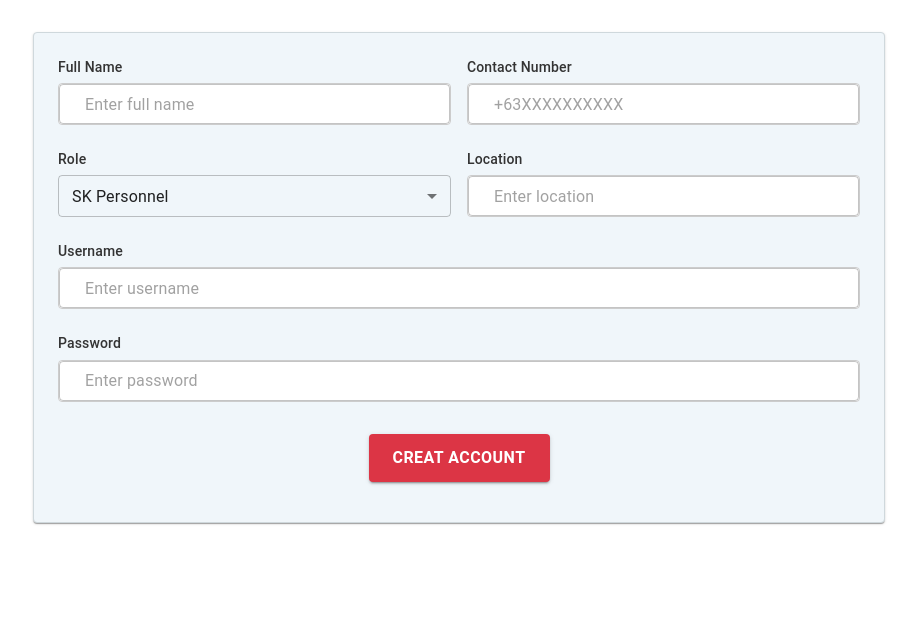
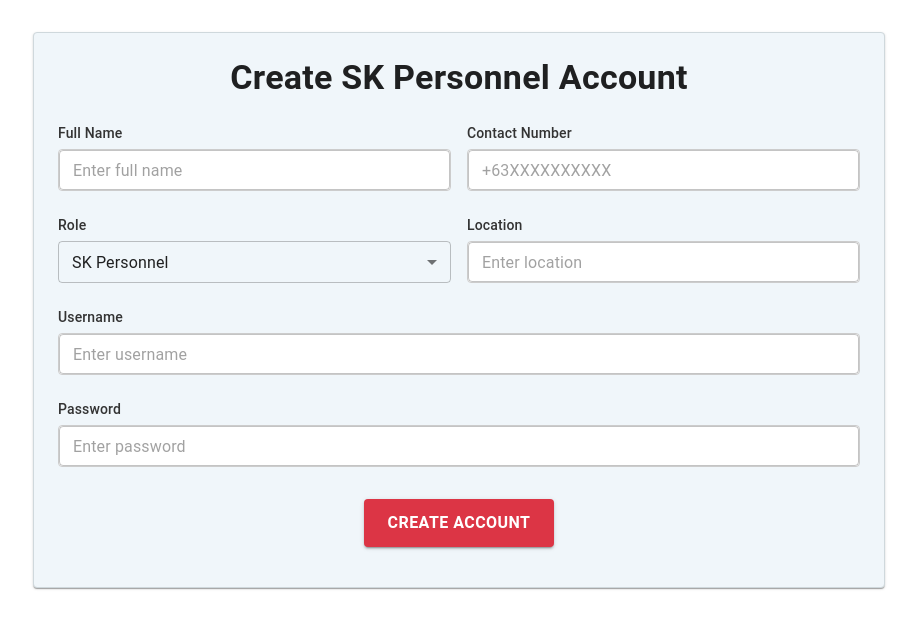
Before and after one commit to escobal2/triwatch_frontend, a Next.js app: page /sk_personel_account in a window 1280 px wide. Shown: the top 628 px of the page, without its empty margins (181-1098 px from the left). Built offline with nearby package versions, Linux system fonts and the light colour scheme.

Commit message:
onehundredfiftytwo commit

```diff
--- a/src/pages/sk_personel_account.js
+++ b/src/pages/sk_personel_account.js
@@ -1,7 +1,7 @@
 import { useState } from 'react';
 import {
   Container, Typography, TextField, Button, Box, CssBaseline, Alert,
-  MenuItem, InputLabel, FormControl, Select, Paper
+  MenuItem, InputLabel, FormControl, Select, Paper, useMediaQuery, useTheme
 } from "@mui/material";
 import axios from 'axios';
 import { useRouter } from 'next/router';
@@ -19,6 +19,10 @@ const SubmitAcc = async (formData) => {
 
 const SKPersonnelAccountForm = () => {
   const router = useRouter();
+  const theme = useTheme();
+  const isMobile = useMediaQuery(theme.breakpoints.down('sm'));
+  const isTablet = useMediaQuery(theme.breakpoints.between('sm', 'md'));
+
   const [formData, setFormData] = useState({
     name: "",
     contactNumber: "",
@@ -90,10 +94,9 @@ const SKPersonnelAccountForm = () => {
   const inputStyle = {
     borderRadius: '4px',
     border: '1px solid #ccc',
-    padding: '8px 12px',
     width: '100%',
     backgroundColor: 'white',
-    fontSize: '16px',
+    fontSize: isMobile ? '14px' : '16px',
     height: '42px',
     '&:focus': {
       borderColor: '#2684FF',
@@ -104,32 +107,69 @@ const SKPersonnelAccountForm = () => {
   const labelStyle = {
     display: 'block',
     marginBottom: '6px',
-    fontSize: '14px',
+    fontSize: isMobile ? '13px' : '14px',
     color: '#333',
     fontWeight: '500'
   };
 
   return (
-    <Container component="main" maxWidth="md" sx={{ marginTop: 4, marginBottom: 4 }}>
+    <Container
+      component="main"
+      maxWidth="md"
+      sx={{
+        marginTop: { xs: 2, sm: 3, md: 4 },
+        marginBottom: { xs: 2, sm: 3, md: 4 },
+        px: { xs: 2, sm: 3 }
+      }}
+    >
       <CssBaseline />
       <Paper
         sx={{
-          padding: 3,
+          padding: { xs: 2, sm: 2.5, md: 3 },
           backgroundColor: '#f0f6fa',
           border: '1px solid #cfd8dc',
           borderRadius: '4px'
         }}
       >
         {submissionStatus === "success" && (
-          <Alert severity="success" sx={{ marginBottom: 3 }}>
+          <Alert
+            severity="success"
+            sx={{
+              marginBottom: { xs: 2, sm: 3 },
+              fontSize: isMobile ? '14px' : '16px'
+            }}
+          >
             Account successfully created!
           </Alert>
         )}
 
+        <Typography
+          component="h1"
+          variant={isMobile ? "h5" : "h4"}
+          align="center"
+          sx={{
+            mb: { xs: 2, sm: 3 },
+            fontWeight: 600
+          }}
+        >
+          Create SK Personnel Account
+        </Typography>
+
         <form onSubmit={handleSubmit}>
-          <Box sx={{ display: 'flex', flexWrap: 'wrap', gap: 2, mb: 3 }}>
-            {/* First row */}
-            <Box sx={{ flex: 1, minWidth: '250px' }}>
+          {/* First row */}
+          <Box
+            sx={{
+              display: 'flex',
+              flexDirection: { xs: 'column', sm: 'row' },
+              flexWrap: 'wrap',
+              gap: { xs: 1.5, sm: 2 },
+              mb: { xs: 1.5, sm: 2, md: 3 }
+            }}
+          >
+            <Box sx={{
+              flex: 1,
+              minWidth: { xs: '100%', sm: '45%' }
+            }}>
               <InputLabel htmlFor="name" sx={labelStyle}>Full Name</InputLabel>
               <TextField
                 id="name"
@@ -137,11 +177,16 @@ const SKPersonnelAccountForm = () => {
                 value={formData.name}
                 onChange={handleChange}
                 error={Boolean(formErrors.name)}
+                helperText={formErrors.name}
                 fullWidth
                 variant="outlined"
                 sx={{
                   '& .MuiOutlinedInput-root': {
                     ...inputStyle
+                  },
+                  '& .MuiFormHelperText-root': {
+                    fontSize: '12px',
+                    marginLeft: 0
                   }
                 }}
                 placeholder="Enter full name"
@@ -149,7 +194,10 @@ const SKPersonnelAccountForm = () => {
               />
             </Box>
 
-            <Box sx={{ flex: 1, minWidth: '250px' }}>
+            <Box sx={{
+              flex: 1,
+              minWidth: { xs: '100%', sm: '45%' }
+            }}>
               <InputLabel htmlFor="contactNumber" sx={labelStyle}>Contact Number</InputLabel>
               <TextField
                 id="contactNumber"
@@ -157,11 +205,16 @@ const SKPersonnelAccountForm = () => {
                 value={formData.contactNumber}
                 onChange={handleChange}
                 error={Boolean(formErrors.contactNumber)}
+                helperText={formErrors.contactNumber}
                 fullWidth
                 variant="outlined"
                 sx={{
                   '& .MuiOutlinedInput-root': {
                     ...inputStyle
+                  },
+                  '& .MuiFormHelperText-root': {
+                    fontSize: '12px',
+                    marginLeft: 0
                   }
                 }}
                 placeholder="+63XXXXXXXXXX"
@@ -171,8 +224,17 @@ const SKPersonnelAccountForm = () => {
           </Box>
 
           {/* Second row */}
-          <Box sx={{ display: 'flex', flexWrap: 'wrap', gap: 2, mb: 3 }}>
-            <Box sx={{ flex: 1, minWidth: '250px' }}>
+          <Box sx={{
+            display: 'flex',
+            flexDirection: { xs: 'column', sm: 'row' },
+            flexWrap: 'wrap',
+            gap: { xs: 1.5, sm: 2 },
+            mb: { xs: 1.5, sm: 2, md: 3 }
+          }}>
+            <Box sx={{
+              flex: 1,
+              minWidth: { xs: '100%', sm: '45%' }
+            }}>
               <InputLabel htmlFor="role" sx={labelStyle}>Role</InputLabel>
               <FormControl fullWidth variant="outlined">
                 <Select
@@ -192,7 +254,10 @@ const SKPersonnelAccountForm = () => {
               </FormControl>
             </Box>
 
-            <Box sx={{ flex: 1, minWidth: '250px' }}>
+            <Box sx={{
+              flex: 1,
+              minWidth: { xs: '100%', sm: '45%' }
+            }}>
               <InputLabel htmlFor="location" sx={labelStyle}>Location</InputLabel>
               <TextField
                 id="location"
@@ -200,11 +265,16 @@ const SKPersonnelAccountForm = () => {
                 value={formData.location}
                 onChange={handleChange}
                 error={Boolean(formErrors.location)}
+                helperText={formErrors.location}
                 fullWidth
                 variant="outlined"
                 sx={{
                   '& .MuiOutlinedInput-root': {
                     ...inputStyle
+                  },
+                  '& .MuiFormHelperText-root': {
+                    fontSize: '12px',
+                    marginLeft: 0
                   }
                 }}
                 placeholder="Enter location"
@@ -214,7 +284,7 @@ const SKPersonnelAccountForm = () => {
           </Box>
 
           {/* Third row */}
-          <Box sx={{ mb: 3 }}>
+          <Box sx={{ mb: { xs: 1.5, sm: 2, md: 3 } }}>
             <InputLabel htmlFor="username" sx={labelStyle}>Username</InputLabel>
             <TextField
               id="username"
@@ -222,11 +292,16 @@ const SKPersonnelAccountForm = () => {
               value={formData.username}
               onChange={handleChange}
               error={Boolean(formErrors.username)}
+              helperText={formErrors.username}
               fullWidth
               variant="outlined"
               sx={{
                 '& .MuiOutlinedInput-root': {
                   ...inputStyle
+                },
+                '& .MuiFormHelperText-root': {
+                  fontSize: '12px',
+                  marginLeft: 0
                 }
               }}
               placeholder="Enter username"
@@ -235,7 +310,7 @@ const SKPersonnelAccountForm = () => {
           </Box>
 
           {/* Fourth row */}
-          <Box sx={{ mb: 4 }}>
+          <Box sx={{ mb: { xs: 3, sm: 3.5, md: 4 } }}>
             <InputLabel htmlFor="password" sx={labelStyle}>Password</InputLabel>
             <TextField
               id="password"
@@ -244,11 +319,16 @@ const SKPersonnelAccountForm = () => {
               value={formData.password}
               onChange={handleChange}
               error={Boolean(formErrors.password)}
+              helperText={formErrors.password}
               fullWidth
               variant="outlined"
               sx={{
                 '& .MuiOutlinedInput-root': {
                   ...inputStyle
+                },
+                '& .MuiFormHelperText-root': {
+                  fontSize: '12px',
+                  marginLeft: 0
                 }
               }}
               placeholder="Enter password"
@@ -265,8 +345,8 @@ const SKPersonnelAccountForm = () => {
               sx={{
                 backgroundColor: '#dc3545',
                 color: 'white',
-                padding: '10px 24px',
-                fontSize: '16px',
+                padding: { xs: '8px 16px', sm: '10px 24px' },
+                fontSize: { xs: '14px', sm: '16px' },
                 fontWeight: 'bold',
                 textTransform: 'uppercase',
                 borderRadius: '4px',
@@ -275,14 +355,22 @@ const SKPersonnelAccountForm = () => {
                 },
               }}
             >
-              {loading ? 'Creating Account...' : 'Creat Account'}
+              {loading ? 'Creating Account...' : 'Create Account'}
             </Button>
           </Box>
 
         </form>
 
         {submissionStatus === "error" && (
-          <Typography color="error" variant="body2" sx={{ mt: 2, textAlign: 'center' }}>
+          <Typography
+            color="error"
+            variant="body2"
+            sx={{
+              mt: 2,
+              textAlign: 'center',
+              fontSize: isMobile ? '14px' : '16px'
+            }}
+          >
             Failed to create account. Please try again.
           </Typography>
         )}
```
Also changed, not shown: src/pages/edit_sk_account.js (+4 -14 lines).
